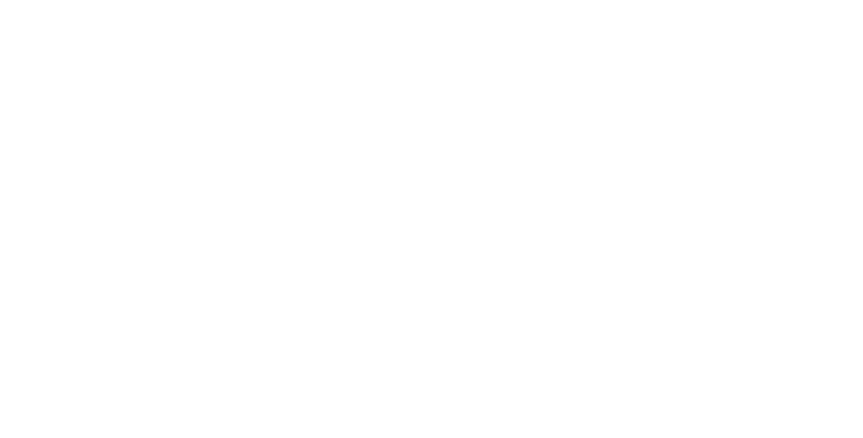
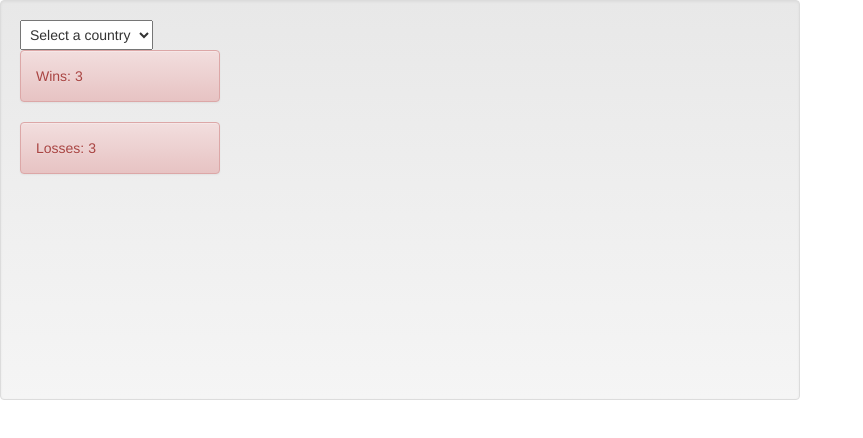
Before and after one commit to antoan-angelov/WorldCup, a website: page compare.html in a window 1280 px wide. Shown: the whole page, without its empty margins (0-863 px from the left). Drawn offline with nearby package versions, Linux system fonts and the light colour scheme.

Commit message:
Working on compare

```diff
--- a/compare.html
+++ b/compare.html
@@ -9,8 +9,37 @@
 	<script src="handlebars-helpers.js"></script>
 	<script src="compare.js"></script>
 	<title></title>
+	<style type="text/css">
+	.team-cont {
+		float: left;
+		width: 200px;
+	}
+	select {
+		padding: 5px;
+	}
+
+	#main-cont {
+		height: 400px;
+		width:800px;
+	}
+	</style>
 </head>
 <body>
 
+	<div id="main-cont" class="well">
+		<div class="team-cont new-team">
+			<select class="country-select">
+				<option value="null">Select a country</option>
+			</select>
+			<div class="alert alert-danger" role="alert">Wins: 3</div>
+			<div class="alert alert-danger" role="alert">Losses: 3</div>
+		</div>
+	</div>
+
+	<script id="compare-template" type="text/x-handlebars-template">
+
+	</script>
+
+	<div id="compare-container"></div>
 </body>
 </html>
```
